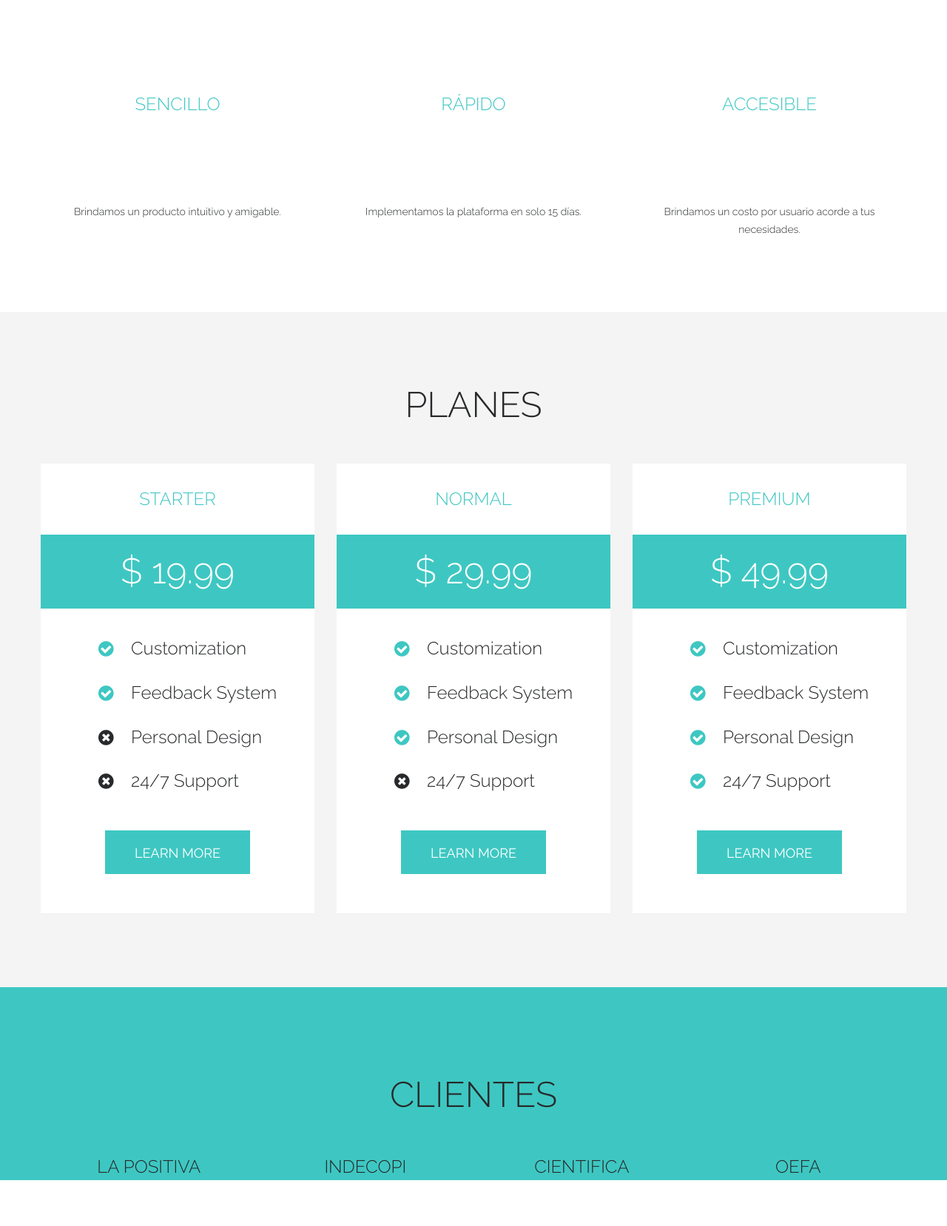
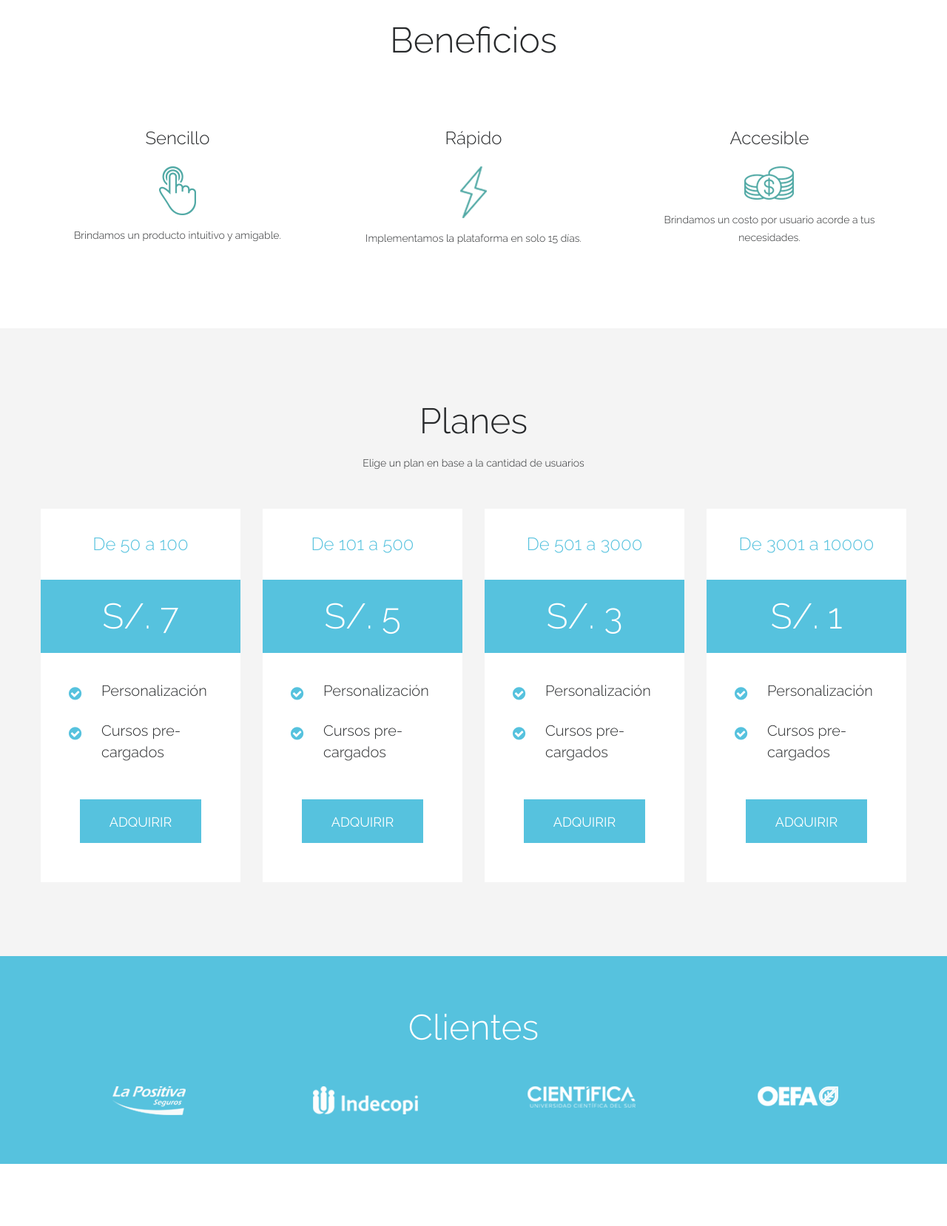
Before and after one commit to allisonfrias/knowmady, a plain HTML site: page index.html in a window 1280 px wide. Shown: the part 1080-2738 px from the top of the page at 74% size. Drawn offline with Linux system fonts and the light colour scheme; a script that the page names is missing.

Commit message:
more changes

```diff
--- a/index.html
+++ b/index.html
@@ -31,36 +31,38 @@
                 <button data-rd-navbar-toggle=".rd-navbar-nav-wrap" class="rd-navbar-toggle"><span></span></button>
                 <!-- RD Navbar Brand--><a href="index.html" class="rd-navbar-brand">
                   <div class="brand-logo">
-                    <img src="" alt="">
+                    <img src="images/logo_knowmady.png" alt="">
                     <!--<span class="icon icon-lg icon-primary fl-puppets-disc33"></span>-->
                   </div>
-                  <div class="brand-name"><span class="text-white text-bold">Soft</span><span>App</span></div></a>
+                  <!-- <div class="brand-name"><span class="text-white text-bold">Soft</span><span>App</span></div></a> -->
               </div>
               <div class="rd-navbar-nav-wrap">
                 <!-- RD Navbar Nav-->
                 <ul class="rd-navbar-nav">
-                  <li class="active"><a href="index.html">Inicio</a>
+                  <li class=""><a href="index.html">Inicio</a>
                     <!-- RD Navbar Dropdown-->
-                    <ul class="rd-navbar-dropdown">
+
+                    <!-- <ul class="rd-navbar-dropdown">
                       <li><a href="#">History</a>
                       </li>
                       <li><a href="#">Offers</a>
                       </li>
-                      <li><a href="#">News</a>
+                      <li><a href="#">News</a> -->
                         <!-- RD Navbar Dropdown-->
-                        <ul class="rd-navbar-dropdown">
+                        <!-- <ul class="rd-navbar-dropdown">
                           <li><a href="#">Fresh</a></li>
                           <li><a href="#">New</a></li>
                           <li><a href="404.html">404 Page</a></li>
-                        </ul>
-                      </li>
-                    </ul>
+                        </ul> -->
+                      <!-- </li>
+                    </ul> -->
+
                   </li>
-                  <li><a href="about.html">¿Cómo lo hacemos posible?</a>
+                  <li><a href="#descripcion">¿Cómo lo hacemos posible?</a>
                   </li>
-                  <li><a href="services.html">Beneficios</a>
+                  <li><a href="#beneficios">Beneficios</a>
                   </li>
-                  <li><a href="blog.html">Planes</a>
+                  <li><a href="#planes">Planes</a>
                   </li>
                   <li><a href="contacts.html">Contacto</a>
                   </li>
@@ -75,19 +77,22 @@
       <!-- Page Content-->
       <main class="page-content">
         <!-- Welcome-->
-        <section class="section-top-30 section-md-top-66 bg-primary">
+        <section class="bg-primary">
+                  <!-- clases eliminadas
+              class="section-top-30 section-md-top-66"
+                -->
           <div class="shell">
             <div class="range range-sm-center range-sm-middle range-sm-reverse">
               <div class="cell-sm-6">
                 <div class="section-sm-bottom-60 section-md-bottom-90">
                   <div class="brand-inline h2"><span class="text-white text-bold">Soft</span><span>App</span></div>
-                  <h3>Innovative solutions</h3>
+                  <!-- <h3>Innovative solutions</h3>
                   <p class="big offset-top-12">Innovative solutions delivering a product, which includes tomorrow’s technology – already today!</p>
                   <ul class="list-bordered list-bordered-jungle-green">
                     <li><a href="#" class="icon icon-lg icon-jungle-green fa-android"></a></li>
                     <li><a href="#" class="icon icon-lg icon-jungle-green fa-apple"></a></li>
                     <li><a href="#" class="icon icon-lg icon-jungle-green fa-windows"></a></li>
-                  </ul>
+                  </ul> -->
                 </div>
               </div>
               <div class="cell-sm-6 offset-top-40 offset-md-top-0">
@@ -99,7 +104,7 @@
         </section>
 
         <!-- Simple. Stunning. Smart.-->
-        <section class="section-66 section-sm-top-87 section-sm-bottom-95 bg-gray-dark text-center">
+        <section class="section-66 section-sm-top-87 section-sm-bottom-95 bg-gray-dark text-center" id="descripcion">
           <div class="shell">
             <div class="range range-sm-center">
               <div class="cell-sm-10">
@@ -138,7 +143,7 @@
         </section>
 
         <!-- Why choose us-->
-        <section class="section-66 section-sm-top-87 section-sm-bottom-100">
+        <section class="section-66 section-sm-top-87 section-sm-bottom-100" id="beneficios">
           <div class="shell">
             <div class="range range-sm-center text-center">
               <div class="cell-sm-11">
@@ -153,31 +158,38 @@
 
 
           <div class="shell-wide">
-            <div class="range range-xs-center offset-top-40 offset-md-top-75">
-              <div class="cell-sm-10 cell-md-12">
+            <div>
+            <!--  clases comentadas >
+              <div class="cell-sm-10 cell-md-12"-->
                 <div class="range range-xs-center">
 
                 </div>
                 <div class="range range-sm-center offset-top-50 offset-sm-top-75">
                   <div class="cell-sm-6 cell-md-4">
-                    <h5 class="box-custom"><a href="#">Sencillo</a></h5>
-                    <article class="box-custom"><span class="icon icon-xl icon-white fl-puppets-telephone113"></span>
+                    <h5 class="box-custom" class="beneficios">Sencillo</h5>
+                    <article class="box-custom">
+                    <!-- <span class="icon icon-xl icon-white fl-puppets-telephone113"></span> -->
+                      <img src="images/sencillo.png" alt="">
                       <p>
                         Brindamos un producto intuitivo y amigable.
                       </p>
                     </article>
                   </div>
                   <div class="cell-sm-6 cell-md-4 offset-top-45 offset-sm-top-0">
-                    <h5 class="box-custom"><a href="#">Rápido</a></h5>
-                    <article class="box-custom"><span class="icon icon-xl icon-white fl-puppets-light102"></span>
+                    <h5 class="box-custom">Rápido</h5>
+                    <article class="box-custom">
+                      <img src="images/rapido.png" alt="">
+                      <!-- <span class="icon icon-xl icon-white fl-puppets-light102"></span> -->
                       <p>
                         Implementamos la plataforma en solo 15 días.
                       </p>
                     </article>
                   </div>
                   <div class="cell-sm-6 cell-md-4 offset-top-45 offset-md-top-0">
-                    <h5 class="box-custom"><a href="#">Accesible</a></h5>
-                    <article class="box-custom"><span class="icon icon-xl icon-white fl-puppets-circular-clock"></span>
+                    <h5 class="box-custom">Accesible</h5>
+                    <article class="box-custom">
+                      <img src="images/accesible.png" alt="">
+                      <!-- <span class="icon icon-xl icon-white fl-puppets-circular-clock"></span> -->
                       <p>Brindamos un costo por usuario acorde a tus necesidades.</p>
                     </article>
                   </div>
@@ -263,69 +275,89 @@
         </section>
 
         <!-- Pricing Packages-->
-        <section class="section-66 section-sm-top-95 section-sm-bottom-100 bg-gray-lighter">
+        <section class="section-66 section-sm-top-95 section-sm-bottom-100 bg-gray-lighter" id="planes">
           <div class="shell">
             <div class="range text-center">
               <div class="cell-xs-12">
                 <h3>Planes</h3>
+                <p>Elige un plan en base a la cantidad de usuarios</p>
               </div>
             </div>
             <div class="range range-sm-center offset-top-40">
-              <div class="cell-sm-6 cell-md-4">
+              <div class="cell-sm-6 cell-md-3">
                 <article class="pricing-box">
                   <div class="pricing-box-header">
-                    <h5>Starter</h5>
+                    <h5>De 50 a 100</h5>
                   </div>
                   <div class="pricing-box-price">
-                    <p class="price">$ 19.99</p>
+                    <p class="price">S/. 7</p>
                   </div>
                   <div class="pricing-box-body">
                     <ul class="list-marked">
-                      <li>Customization</li>
-                      <li>Feedback System</li>
-                      <li class="disabled">Personal Design</li>
-                      <li class="disabled">24/7 Support</li>
+                      <li>Personalización</li>
+                      <li>Cursos pre-cargados</li>
+                      <!-- <li class="disabled">Personal Design</li>
+                      <li class="disabled">24/7 Support</li> -->
                     </ul>
                   </div>
-                  <div class="pricing-box-footer"><a href="#" class="btn btn-primary">learn more</a></div>
+                  <div class="pricing-box-footer"><a href="contacts.html" class="btn btn-primary">Adquirir</a></div>
                 </article>
               </div>
-              <div class="cell-sm-6 cell-md-4 offset-top-40 offset-sm-top-0">
+              <div class="cell-sm-6 cell-md-3 offset-top-40 offset-sm-top-0">
                 <article class="pricing-box">
                   <div class="pricing-box-header">
-                    <h5>Normal</h5>
+                    <h5>De 101 a 500</h5>
                   </div>
                   <div class="pricing-box-price">
-                    <p class="price">$ 29.99</p>
+                    <p class="price">S/. 5</p>
                   </div>
                   <div class="pricing-box-body">
                     <ul class="list-marked">
-                      <li>Customization</li>
-                      <li>Feedback System</li>
-                      <li>Personal Design</li>
-                      <li class="disabled">24/7 Support</li>
+                      <li>Personalización</li>
+                      <li>Cursos pre-cargados</li>
+                      <!-- <li class="disabled">Personal Design</li>
+                      <li class="disabled">24/7 Support</li> -->
                     </ul>
                   </div>
-                  <div class="pricing-box-footer"><a href="#" class="btn btn-primary">learn more</a></div>
+                  <div class="pricing-box-footer"><a href="contacts.html" class="btn btn-primary">Adquirir</a></div>
                 </article>
               </div>
-              <div class="cell-sm-6 cell-md-4 offset-top-40 offset-md-top-0">
+              <div class="cell-sm-6 cell-md-3 offset-top-40 offset-md-top-0">
                 <article class="pricing-box">
                   <div class="pricing-box-header">
-                    <h5>Premium</h5>
+                    <h5>De 501 a 3000</h5>
                   </div>
                   <div class="pricing-box-price">
-                    <p class="price">$ 49.99</p>
+                    <p class="price">S/. 3</p>
                   </div>
                   <div class="pricing-box-body">
                     <ul class="list-marked">
-                      <li>Customization</li>
-                      <li>Feedback System</li>
-                      <li>Personal Design</li>
-                      <li>24/7 Support</li>
+                      <li>Personalización</li>
+                      <li>Cursos pre-cargados</li>
+                      <!-- <li class="disabled">Personal Design</li>
+                      <li class="disabled">24/7 Support</li> -->
                     </ul>
                   </div>
-                  <div class="pricing-box-footer"><a href="#" class="btn btn-primary">learn more</a></div>
+                  <div class="pricing-box-footer"><a href="contacts.html" class="btn btn-primary">Adquirir</a></div>
+                </article>
+              </div>
+              <div class="cell-sm-6 cell-md-3 offset-top-40 offset-md-top-0">
+                <article class="pricing-box">
+                  <div class="pricing-box-header">
+                    <h5>De 3001 a 10000</h5>
+                  </div>
+                  <div class="pricing-box-price">
+                    <p class="price">S/. 1</p>
+                  </div>
+                  <div class="pricing-box-body">
+                    <ul class="list-marked">
+                      <li>Personalización</li>
+                      <li>Cursos pre-cargados</li>
+                      <!-- <li class="disabled">Personal Design</li>
+                      <li class="disabled">24/7 Support</li> -->
+                    </ul>
+                  </div>
+                  <div class="pricing-box-footer"><a href="contacts.html" class="btn btn-primary">Adquirir</a></div>
                 </article>
               </div>
             </div>
@@ -347,7 +379,8 @@
         </section> -->
 
         <!-- Amazing Features-->
-        <section class="section-top-66 section-md-top-115 bg-primary">
+        <section class="bg-primary section-top-66 section-bottom-66">
+          <!--clases comentadas section-md-top-115 -->
           <div class="shell">
             <!-- <div class="range range-sm-center range-md-reverse">
               <div class="cell-md-6 offset-top-0">
@@ -393,16 +426,20 @@
               <div class="range">
 
                 <div class="cell-sm-6 cell-md-3">
-                  <h5 class="offset-top-15 offset-sm-top-33">La Positiva</h5>
+                  <!-- <h5 class="offset-top-15 offset-sm-top-33">La Positiva</h5> -->
+                  <img src="images/la_positiva.png" alt="">
                 </div>
                 <div class="cell-sm-6 cell-md-3 offset-top-50 offset-sm-top-0">
-                  <h5 class="offset-top-15 offset-sm-top-33">Indecopi</h5>
+                  <!-- <h5 class="offset-top-15 offset-sm-top-33">Indecopi</h5> -->
+                  <img src="images/indecopi.png" alt="">
                 </div>
                 <div class="cell-sm-6 cell-md-3 offset-top-50 offset-md-top-0">
-                  <h5 class="offset-top-15 offset-sm-top-33">Cientifica</h5>
+                  <!-- <h5 class="offset-top-15 offset-sm-top-33">Cientifica</h5> -->
+                  <img src="images/cientifica.png" alt="">
                 </div>
                 <div class="cell-sm-6 cell-md-3 offset-top-50 offset-md-top-0">
-                  <h5 class="offset-top-15 offset-sm-top-33">OEFA</h5>
+                  <!-- <h5 class="offset-top-15 offset-sm-top-33">OEFA</h5> -->
+                  <img src="images/oefa.png" alt="">
                 </div>
               </div>
             </div>
@@ -470,10 +507,10 @@
           <div class="range">
             <div class="cell-xs-12">
               <ul class="list-inline list-inline-sm">
-                <li><a href="#"><span class="icon icon-circle icon-xs icon-jungle-green-contrast fa-facebook"></span></a></li>
-                <li><a href="#"><span class="icon icon-circle icon-xs icon-jungle-green-contrast fa-twitter"></span></a></li>
-                <li><a href="#"><span class="icon icon-circle icon-xs icon-jungle-green-contrast fa-google-plus"></span></a></li>
-                <li><a href="#"><span class="icon icon-circle icon-xs icon-jungle-green-contrast fa-linkedin"></span></a></li>
+                <li><a href="https://www.facebook.com/knowmadys/"><span class="icon icon-circle icon-xs icon-jungle-green-contrast fa-facebook"></span></a></li>
+                <!-- <li><a href="#"><span class="icon icon-circle icon-xs icon-jungle-green-contrast fa-twitter"></span></a></li> -->
+                <li><a href="hola@knowmady.com"><span class="icon icon-circle icon-xs icon-jungle-green-contrast fa-google-plus"></span></a></li>
+                <li><a href="https://www.linkedin.com/company/27198186/"><span class="icon icon-circle icon-xs icon-jungle-green-contrast fa-linkedin"></span></a></li>
               </ul>
             </div>
             <div class="cell-xs-12 offset-top-25">
```
Also changed, not shown: contacts.html (+40 -32 lines), css/style.css, images/accesible.png (added), images/cientifica.png (added), images/indecopi.png (added), images/la_positiva.png (added), images/logo_knowmady.png (added), images/oefa.png (added), images/rapido.png (added), images/sencillo.png (added).
